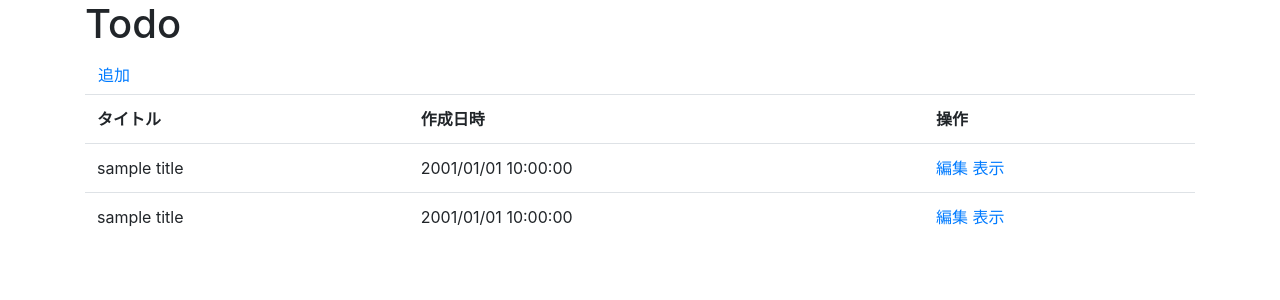
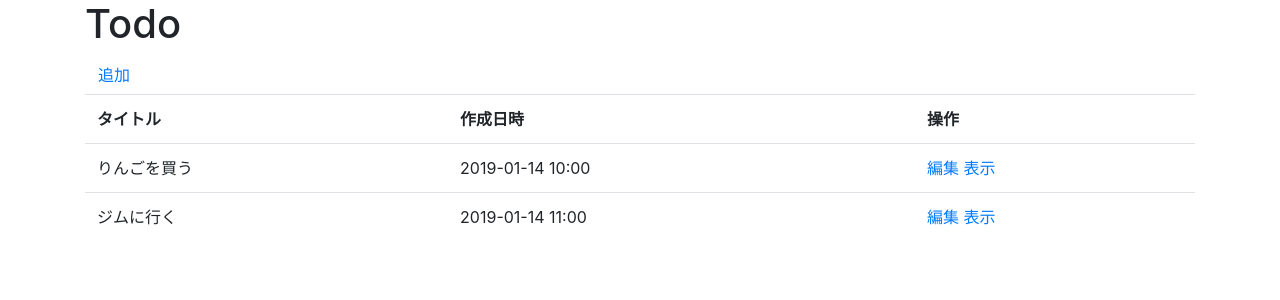
Before and after one commit to shoji-k/phpstudy-todo-app, a PHP site: page / in a window 1280 px wide. Shown: the top 300 px of the page. Run offline with PHP 8.4, Linux system fonts and the light colour scheme.

Commit message:
add static sample todo data

```diff
--- a/index.php
+++ b/index.php
@@ -5,7 +5,21 @@ require './model/todo.php';
 $todos = [];
 
 $todo = new Todo();
+$todo->set([
+  'id' => 1,
+  'title' => 'りんごを買う',
+  'contents' => 'スーパーで買う',
+  'created' => '2019-01-14 10:00'
+]);
 $todos[] = $todo;
+
+$todo = new Todo();
+$todo->set([
+  'id' => 2,
+  'title' => 'ジムに行く',
+  'contents' => '',
+  'created' => '2019-01-14 11:00'
+]);
 $todos[] = $todo;
 
 ?>
@@ -31,11 +45,11 @@ $todos[] = $todo;
         </tr>
         <?php foreach ($todos as $one): ?>
         <tr>
-          <td>sample title</td>
-          <td>2001/01/01 10:00:00</td>
+          <td><?= $one->title; ?></td>
+          <td><?= $one->created; ?></td>
           <td>
-            <a href="/edit.php?id=999">編集</a>
-            <a href="/view.php?id=999">表示</a>
+            <a href="/edit.php?id=<?= $one->id; ?>">編集</a>
+            <a href="/view.php?id=<?= $one->id; ?>">表示</a>
           </td>
         </tr>
         <?php endforeach; ?>
```
